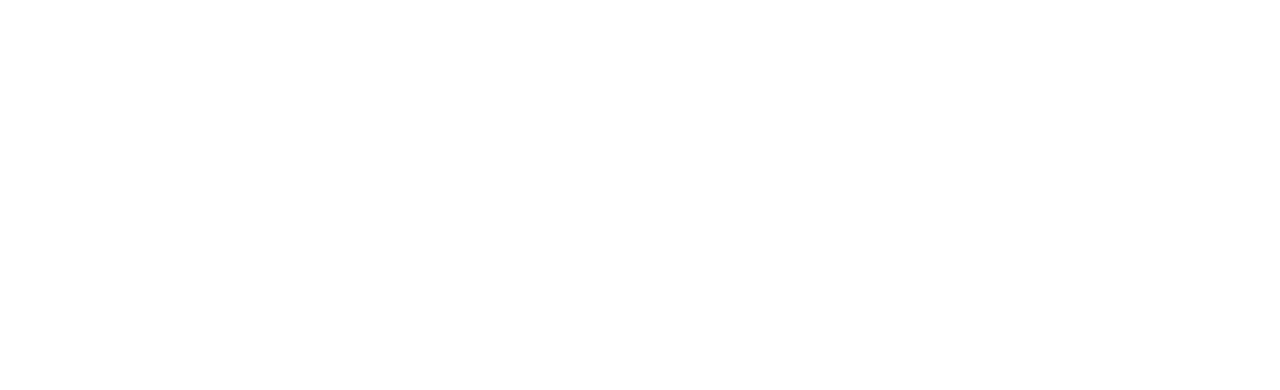
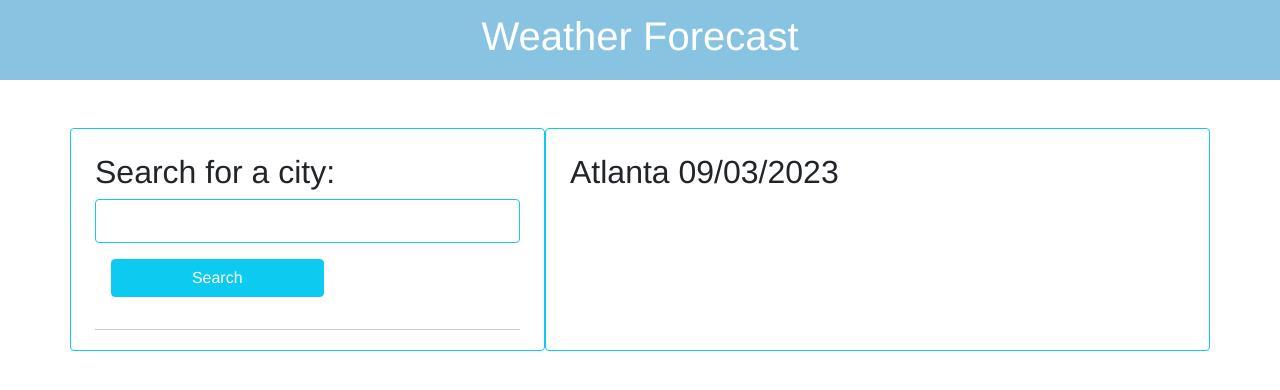
Before and after one commit to Ermi-B/weather-app, a plain HTML site: page index.html in a window 1280 px wide. Drawn offline with nearby package versions, Linux system fonts and the light colour scheme.

Commit message:
created structure in html of basic look and color styling

```diff
--- a/assets/css/style.css
+++ b/assets/css/style.css
@@ -0,0 +1,11 @@
+:root{
+    --theme : rgb(136, 196, 226);
+}
+
+body{
+    font-family: 'Franklin Gothic Medium', 'Arial Narrow', Arial, sans-serif;
+}
+header{
+    background-color: var(--theme);
+    height: 10vh;
+}
--- a/index.html
+++ b/index.html
@@ -10,7 +10,28 @@
 
     <link rel="stylesheet" href="./assets/css/style.css">
 </head>
+
 <body>
+    <header class="d-flex text-white justify-content-center align-items-center">
+        <h1>Weather Forecast</h1>
+    </header>
+
+    <main>
+        <div class="container">
+            <div class="row">
+                <div class="col-5 p-4 mt-5  border border-info rounded">
+                    <h2>Search for a city:</h2>
+                    <input type="text" id="input-city" class="border border-info rounded w-100 h-25">
+                    <button type="button" class="btn btn-info m-3 w-50 text-white">Search</button><br><hr>
+                </div>
+                <div class="col-7 p-4 mt-5 border border-info rounded ">
+                    <h2>Atlanta 09/03/2023</h2>
+
+                </div>
+            </div>
+        </div>
+    </main>
+
 
 </body>
 
```
